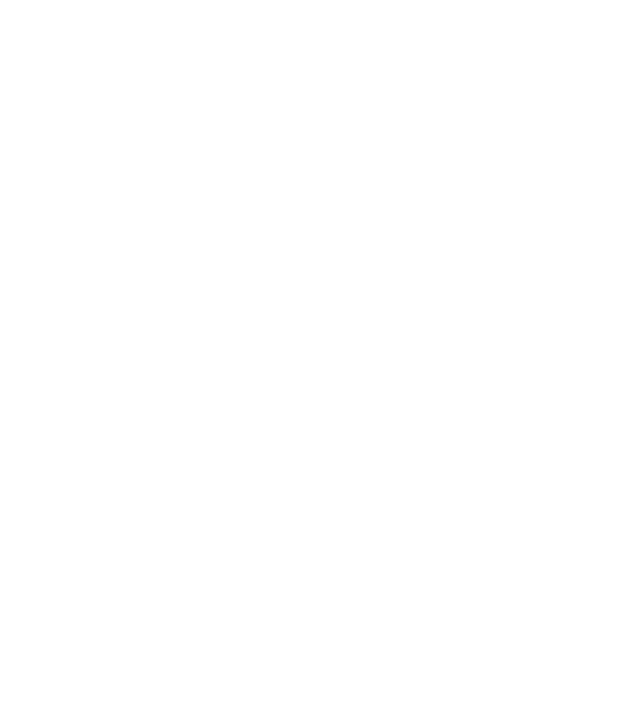
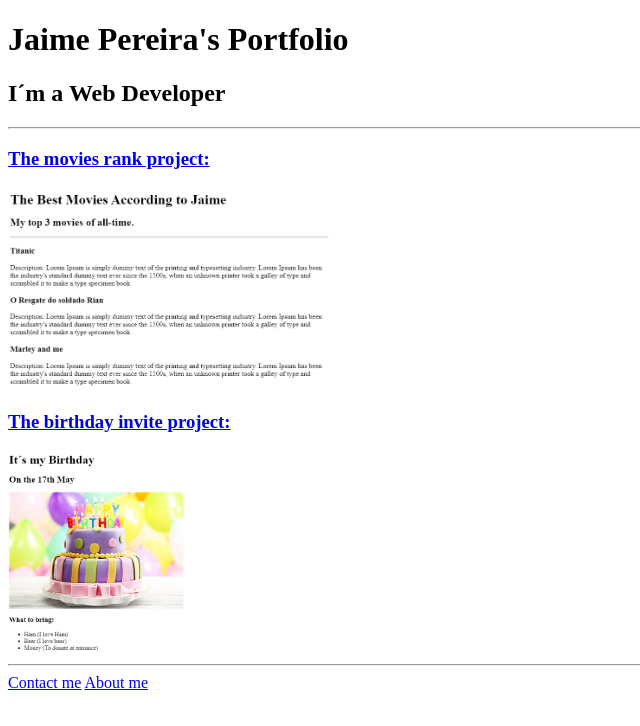
Before and after one commit to JaimePereira2020/html-portfolio, a plain HTML site: page index.html in a window 1280 px wide. Shown: the whole page, without its empty margins (0-640 px from the left). Drawn offline with Linux system fonts and the light colour scheme.

Commit message:
Add files via upload

```diff
--- a/index.html
+++ b/index.html
@@ -1,4 +1,29 @@
 <!-- TODO 1: Create the HTML Boilerplate -->
+<!DOCTYPE html>
+<html lang="en">
+<head>
+    <meta charset="UTF-8">
+    <meta name="viewport" content="width=device-width, initial-scale=1.0">
+    <title>My Portfolio</title>
+</head>
+<body>
+    <H1>Jaime Pereira's Portfolio</H1>
+    <h2>I´m a Web Developer</h2>
+    <hr />
+    <h3><a href= "./public/movie-ranking.html">The movies rank project:</a></h3>
+    <a href= "./public/movie-ranking.html">
+        <img src="./assets/images/movie-ranking.png" height= 200px  alt="movie ranking preview" />
+    </a>
+    <br />
+    <h3><a href= "./public/birthday-invite.html">The birthday invite project:</a></h3>
+    <a href= "./public/birthday-invite.html">
+        <img src="./assets/images/birthday-invite.png" height= 200px alt="Birthday invite preview" />
+    </a>
+    <hr />
+    <a href="./public/contact.html">Contact me</a>
+    <a href="./public/about.html">About me</a>
+</body>
+</html>
 
 <!-- TODO 2: Add Your previous projects' HTML into the public folder -->
 
```
